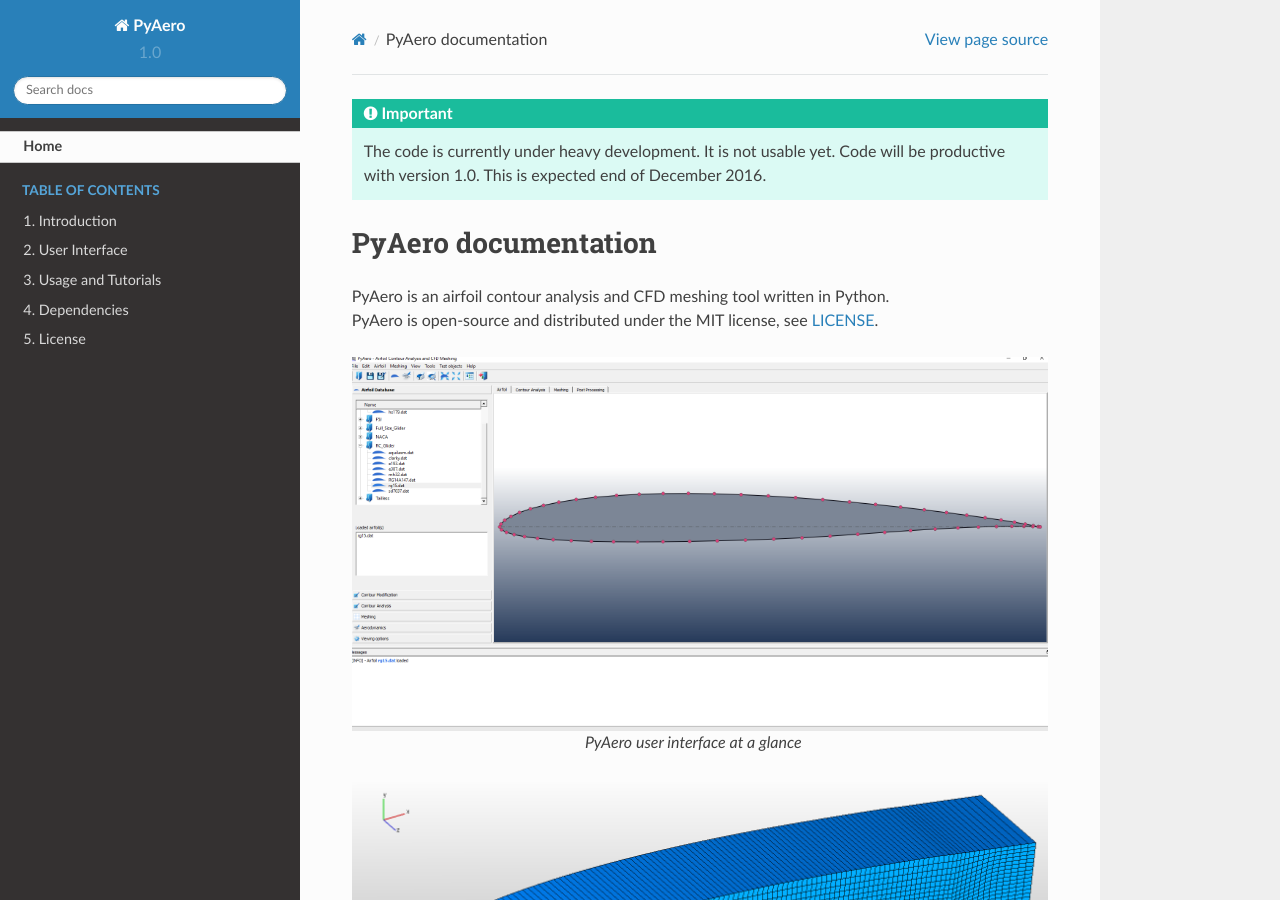
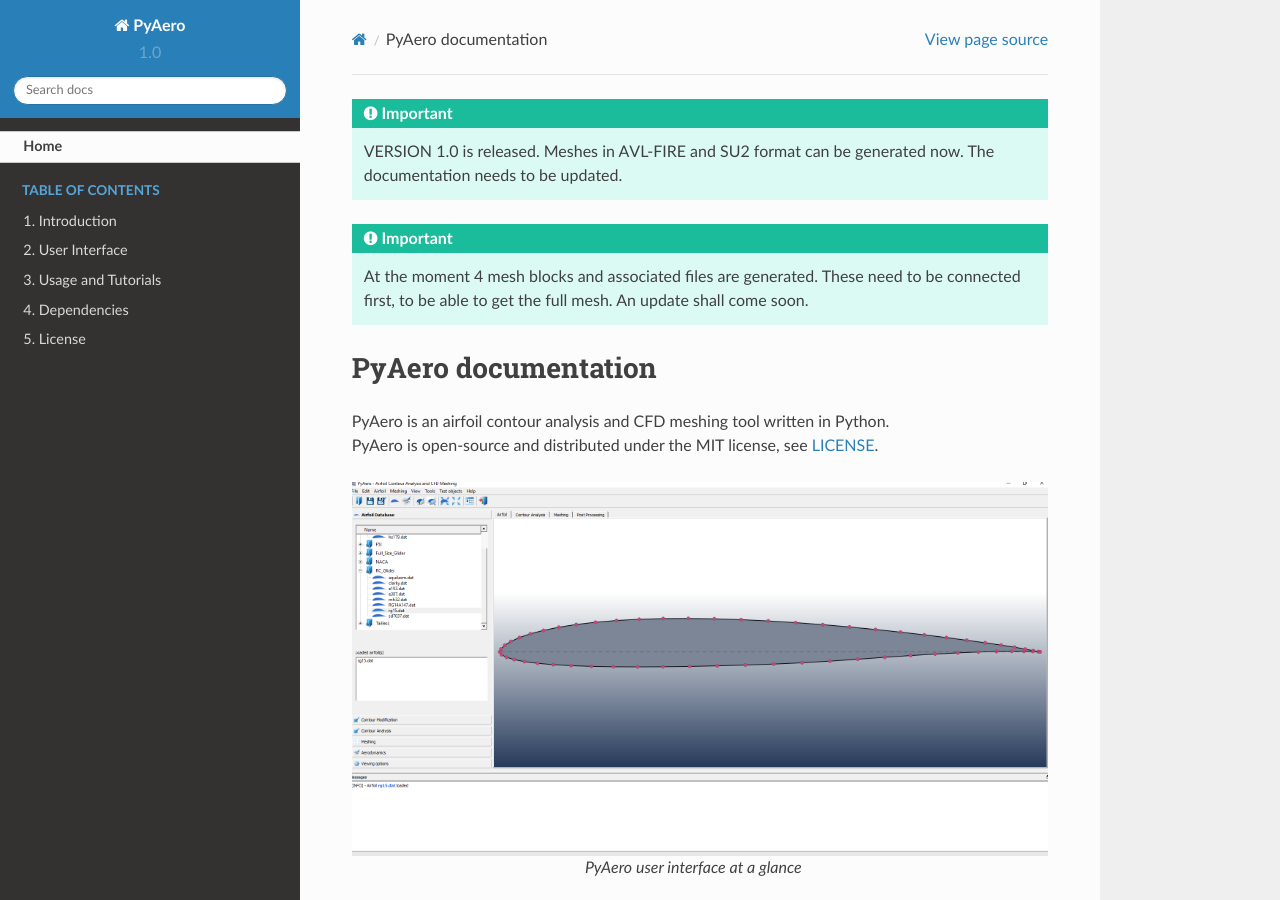
Before and after one commit to positroncascade/PyAero, a Sphinx documentation site: the page built from docs/index.rst, in a window 1280 px wide and 900 px high. Built offline with Sphinx 7.4.7 and the Read the Docs theme 2.0.0, drawn with Linux system fonts in a browser that asks for light colours.

```diff
--- a/docs/index.rst
+++ b/docs/index.rst
@@ -3,10 +3,14 @@
    <br />
 
 .. important::
-   The code is currently under heavy development. It is not usable yet.
-   Code will be productive with version 1.0.
-   This is expected end of December 2016.
+   VERSION 1.0 is released.
+   Meshes in AVL-FIRE and SU2 format can be generated now.
+   The documentation needs to be updated.
 
+.. important::
+   At the moment 4 mesh blocks and associated files are generated.
+   These need to be connected first, to be able to get the full mesh.
+   An update shall come soon.
 
 ********************
 PyAero documentation
```
